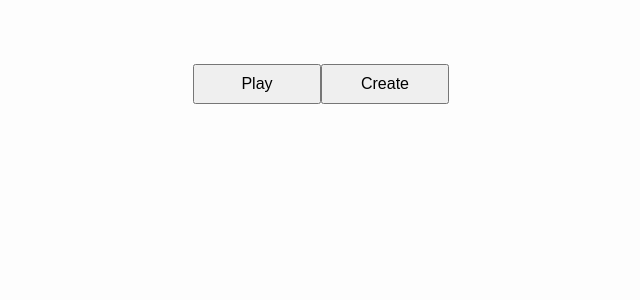
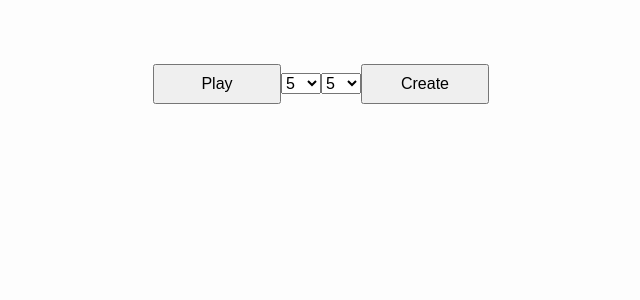
Before and after one commit to ALostCAWs/Nonogram, a React (Create React App) app: page / in a window 1280 px wide. Shown: the top 300 px of the page, without its empty margins (319-959 px from the left). Built offline with nearby package versions, Linux system fonts and the light colour scheme.

Commit message:
Getting ready to add more board size options

```diff
--- a/src/App.js
+++ b/src/App.js
@@ -40,6 +40,19 @@ const App = () => {
       {!playPuzzle && !createPuzzle && (
         <>
           <button type='button' className='playPuzzle button' onClick={() => setPlayPuzzle(true)}>Play</button>
+
+          <select name="height" id="height">
+            <option value="5">5</option>
+            <option value="10">10</option>
+            <option value="15">15</option>
+            <option value="20">20</option>
+          </select>
+          <select name="width" id="width">
+            <option value="5">5</option>
+            <option value="10">10</option>
+            <option value="15">15</option>
+            <option value="20">20</option>
+          </select>
           <button type='button' className='createPuzzle button' onClick={() => setCreatePuzzle(true)}>Create</button>
         </>
       )}
--- a/src/picross/boardDisplay/board.js
+++ b/src/picross/boardDisplay/board.js
@@ -35,7 +35,7 @@ export const Board = ({ currentGame, gameSolution = undefined, lives = undefined
         </>
       )}
 
-      <div className='board'>
+      <div className={`board col${currentGame.length}`}>
         {currentGame.map((row, i) =>
           row.map((col, j) =>
             <Tile key={`${i} - ${j}`} fill={currentGame[i][j]} rowIndex={i} colIndex={j} fillTile={fillTile} markTile={markTile} hoverTile={hoverTile} />
--- a/src/styles/index.css
+++ b/src/styles/index.css
@@ -104,16 +104,27 @@ body {
 /* ---- Board & Tile ---- */
 .board {
   display: grid;
-  grid-template-columns: repeat(5, auto);
-  grid-template-rows: repeat(5, auto);
 
   justify-items: stretch;
   justify-content: space-evenly;
 
   gap: 1px;
-
-  height: var(--board-height);
-  width: var(--board-width);
+}
+.col5 {
+  grid-template-columns: repeat(5, auto);
+  width: var(--board-height);
+}
+.col10 {
+  grid-template-columns: repeat(10, auto);
+  width: calc(var(--board-height) * 2);
+}
+.col15 {
+  grid-template-columns: repeat(15, auto);
+  width: calc(var(--board-height) * 3);
+}
+.col10 {
+  grid-template-columns: repeat(20, auto);
+  width: calc(var(--board-height) * 4);
 }
 
 .tile {
```
